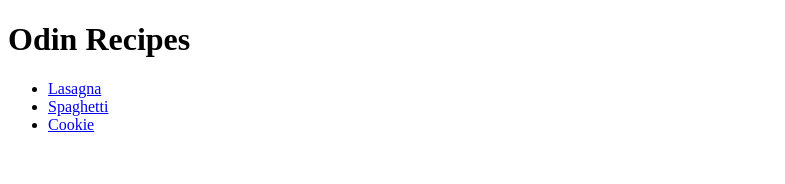
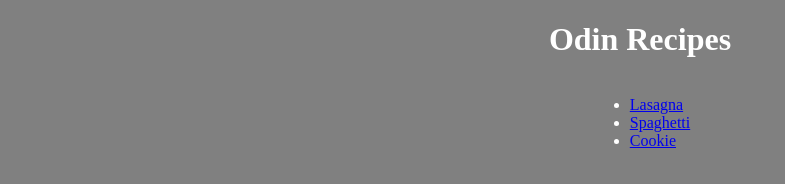
Before and after one commit to Adonuu/odin-recipes, a plain HTML site: page index.html in a window 1280 px wide. Shown: the whole page, without its empty margins (0-785 px from the left). Drawn offline with Linux system fonts and the light colour scheme.

Commit message:
added css styling to homepage and the 3 recipe pages

```diff
--- /dev/null
+++ b/css/index.css
@@ -0,0 +1,18 @@
+h1 {
+    color: white;
+    text-align: center;
+}
+
+body {
+    background-color: gray;
+}
+
+#recipeContainer {
+    text-align: center;
+    color: white;
+}
+
+ul {
+    display: inline-block;
+    text-align: left;
+}
--- /dev/null
+++ b/css/recipe.css
@@ -0,0 +1,20 @@
+/* this is the styling used for all the recipes since they follow the same format */
+h1 {
+    color: white;
+    text-align: center;
+}
+
+body {
+    background-color: gray;
+}
+
+img {
+    display: block;
+    margin-left: auto;
+    margin-right: auto;
+    width: 50%;
+}
+
+h2 {
+    text-decoration: underline;
+}
--- a/index.html
+++ b/index.html
@@ -4,10 +4,12 @@
     <meta charset="UTF-8">
     <meta name="viewport" content="width=device-width, initial-scale=1.0">
     <title>Odin Recipes</title>
+    <link rel="stylesheet" href="css/index.css">
 </head>
 <body>
     <h1>Odin Recipes</h1>
     <!--List of Recipes-->
+    <div id="recipeContainer">
         <ul>
             <li>
                 <a href="recipes/lasagna.html">Lasagna</a>
@@ -19,5 +21,6 @@
                 <a href="recipes/cookie.html">Cookie</a>
             </li>
         </ul>
+    </div>
 </body>
 </html>
```
Also changed, not shown: recipes/cookie.html (+1 -0 lines), recipes/lasagna.html (+1 -0 lines), recipes/spaghetti.html (+1 -0 lines). Lines whose indentation alone changed are shown as unchanged.
